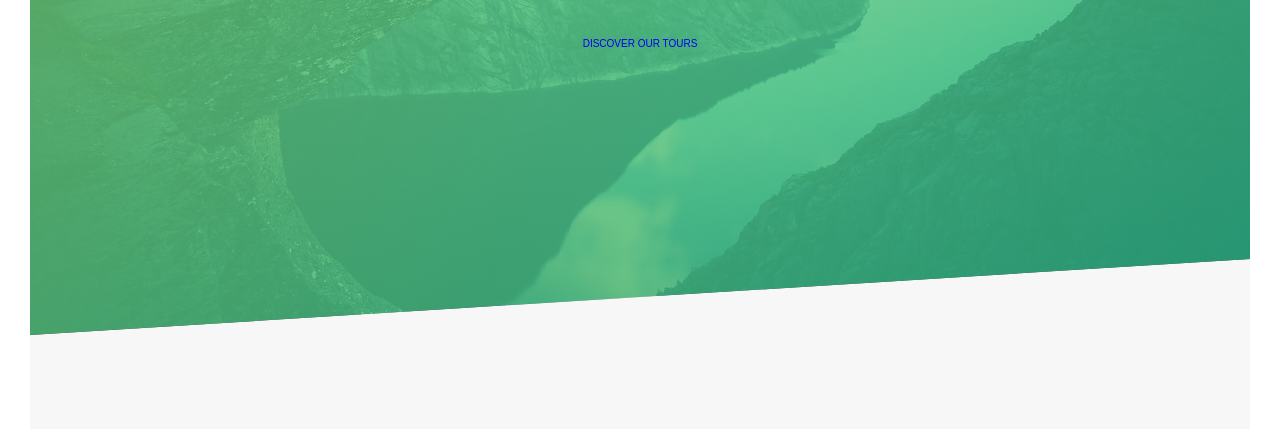
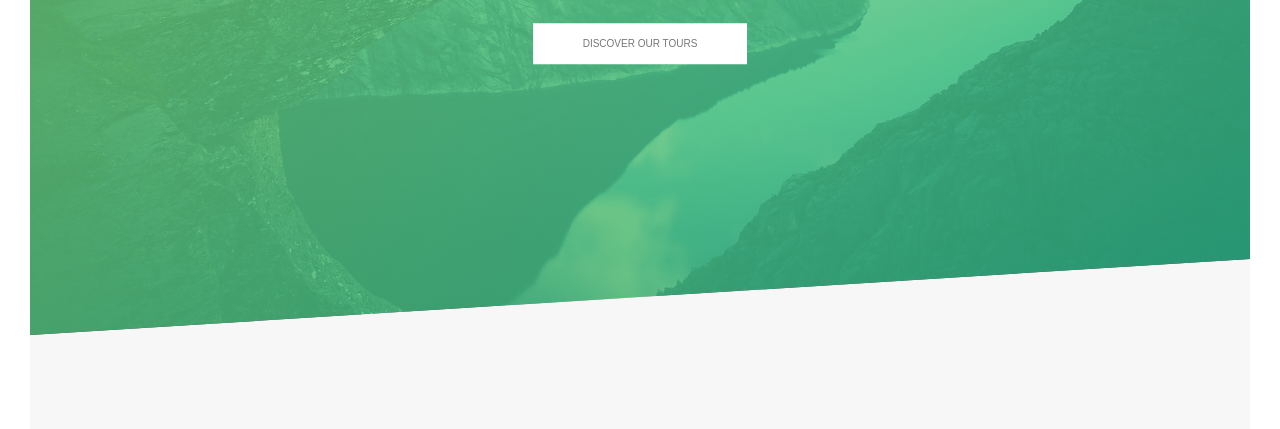
Before and after one commit to tbecks513/Natours, a website: page index.html in a window 1280 px wide. Shown: the part 455-884 px from the top of the page. Drawn offline with Linux system fonts and the light colour scheme; a web font is replaced by a local one.

Commit message:
added button styling

```diff
--- a/css/main.css
+++ b/css/main.css
@@ -183,7 +183,9 @@ body {
 .btn:visited {
   text-transform: uppercase;
   text-decoration: none;
-  padding: 15px 40px;
+  padding: 15px 50px;
+
+
 }
 
 .btn-white {
--- a/index.html
+++ b/index.html
@@ -23,7 +23,7 @@
                 <span class="heading-primary--sub">is where life happens</span>
             </h1>
 
-            <a href="#" class="btn btn--white btn--animated">Discover our tours</a>
+            <a href="#" class="btn btn-white ">Discover our tours</a>
         </div>
     </header>
 
```
